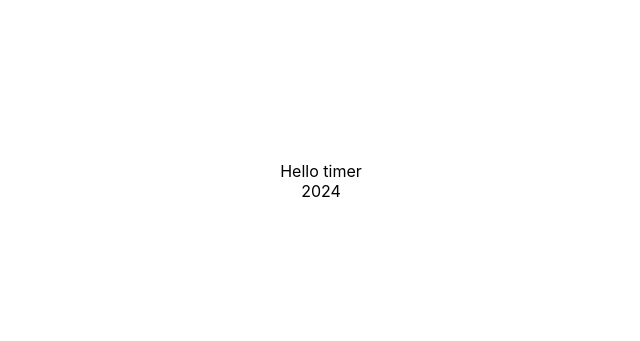
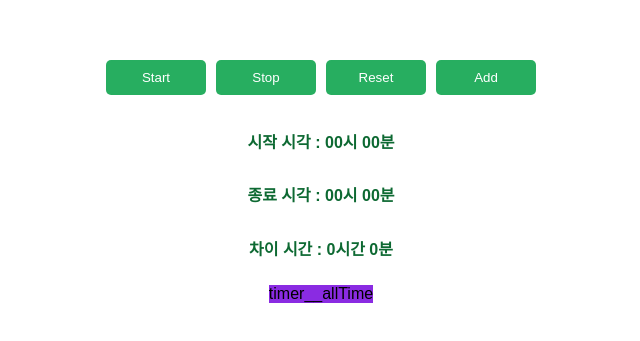
Before and after one commit to DS0708/react-timer-app, a React (Create React App) app: page / in a window 1280 px wide. Shown: the part 219-560 px from the top of the page, without its empty margins (319-959 px from the left). Built offline with nearby package versions, Linux system fonts and the light colour scheme.

Commit message:
Start, Stop, Reset Dev

```diff
--- a/src/App.css
+++ b/src/App.css
@@ -5,3 +5,39 @@
   justify-content: center;
   align-items: center;
 }
+.timer__nowTime{
+  /* background-color: aqua; */
+  color: #0d6932;
+  font-weight: 700;
+}
+.timer__allTime{
+  background-color: blueviolet;
+}
+
+/* times */
+.time_info{
+  display: flex;
+  flex-direction: column;
+  justify-content: center;
+  height: 20vh;
+  margin: 5px;
+  padding: 5px;
+}
+.startTime{
+  display: flex;
+  justify-content: center;
+  align-items: center;
+  height: 50%;
+}
+.endTime{
+  display: flex;
+  justify-content: center;
+  align-items: center;
+  height: 50%;
+}
+.subtractTime{
+  display: flex;
+  justify-content: center;
+  align-items: center;
+  height: 50%;
+}
--- a/src/App.js
+++ b/src/App.js
@@ -2,9 +2,16 @@ import './App.css';
 import { useEffect, useState } from 'react';
 
 function App() {
-  const [startTime, setStartTime] = useState("");
+  const [startTime, setStartTime] = useState({hour: "00", minute: "00"});
+  const [endTime, setEndTime] = useState({hour: "00", minute: "00"});
+  const [subtractTime, setSubtractTime] = useState({hour: "00", minute: "00"});
 
   useEffect(() => {
+    calculateSubtractTime();
+  }, [endTime])
+
+
+  const getNowDate = () =>{
     let sampleTimestamp = Date.now(); //현재시간 타임스탬프 13자리 예)1599891939914
     let date = new Date(sampleTimestamp); //타임스탬프를 인자로 받아 Date 객체 생성
     var year = date.getFullYear().toString().slice(-4); //년도 뒤에 4자리
@@ -13,14 +20,47 @@ function App() {
     var hour = ("0" + date.getHours()).slice(-2); //시 2자리 (00, 01 ... 23)
     var minute = ("0" + date.getMinutes()).slice(-2); //분 2자리 (00, 01 ... 59)
     var second = ("0" + date.getSeconds()).slice(-2); //초 2자리 (00, 01 ... 59)
-    setStartTime(year);
+    return {year:year, month:month, day:day, hour:hour, minute:minute, second:second};
+  }
 
-  }, [])
+  const startBtnClickListener = () => {
+    setStartTime(getNowDate());
+  }
+
+  const stopBtnClickListener = () => {
+    setEndTime(getNowDate());
+  }
+
+  const calculateSubtractTime = () => {
+    if (endTime.year - startTime.year > 0 || endTime.month - startTime.month > 0 || endTime.day - startTime.day > 0){
+      setSubtractTime({hour: endTime.hour-startTime.hour+24, minute: endTime.minute-startTime.minute});
+    }else {
+      setSubtractTime({hour: endTime.hour-startTime.hour, minute: endTime.minute-startTime.minute});
+    }
+  }
+
+  const resetBtnClickListener = () =>{
+    setStartTime({hour: "00", minute: "00"});
+    setEndTime({hour: "00", minute: "00"});
+    setSubtractTime({hour: "00", minute: "00"});
+  }
 
   return (
     <div className="timer">
-      <div className="">Hello timer</div>
-      <div className="startTime">{startTime}</div>
+      <div className="timer__nowTime">
+        <div className="buttons">
+          <button type="button" className="btn__start" onClick={startBtnClickListener}>Start</button>
+          <button type="button" className="btn__stop" onClick={stopBtnClickListener}>Stop</button>
+          <button type="button" className="btn__reset" onClick={resetBtnClickListener}>Reset</button>
+          <button type="button" className="btn__add">Add</button>
+        </div>
+        <div className="time_info">
+          <div className="startTime">시작 시각 : {startTime.hour}시 {startTime.minute}분</div>
+          <div className="endTime">종료 시각 : {endTime.hour}시 {endTime.minute}분</div>
+          <div className="subtractTime">차이 시간 : {subtractTime.hour}시간 {subtractTime.minute}분</div>
+        </div>
+      </div>
+      <div className="timer__allTime">timer__allTime</div>
     </div>
 
   );
--- a/src/index.css
+++ b/src/index.css
@@ -1,13 +1,34 @@
 body {
+  background-color: #ffffff;
+  color: black;
+  font-family: sans-serif;
   margin: 0;
-  font-family: -apple-system, BlinkMacSystemFont, 'Segoe UI', 'Roboto', 'Oxygen',
-    'Ubuntu', 'Cantarell', 'Fira Sans', 'Droid Sans', 'Helvetica Neue',
-    sans-serif;
-  -webkit-font-smoothing: antialiased;
-  -moz-osx-font-smoothing: grayscale;
+  padding: 0;
 }
 
-code {
-  font-family: source-code-pro, Menlo, Monaco, Consolas, 'Courier New',
-    monospace;
+ol, ul {
+  margin: 0;
+  padding: 0;
 }
+
+button{
+  width: 100px;
+  background-color: #27ae60;
+  border-width: 0px;
+  border-radius: 5px;
+  color: #fff;
+  font-weight: 200;
+  margin-bottom: 10px;
+  margin-right: 10px;
+  padding: 10px 20px;
+  text-decoration: none;
+  cursor: pointer;
+}
+button:last-child{
+  margin-right: 0;
+}
+button:hover{
+  background-color: white;
+  color: #27ae60;
+  transition: .3s;
+}
```
Also changed, not shown: src/setupTests.js (deleted, +0 -5 lines), src/reportWebVitals.js (line endings or trailing spaces).
